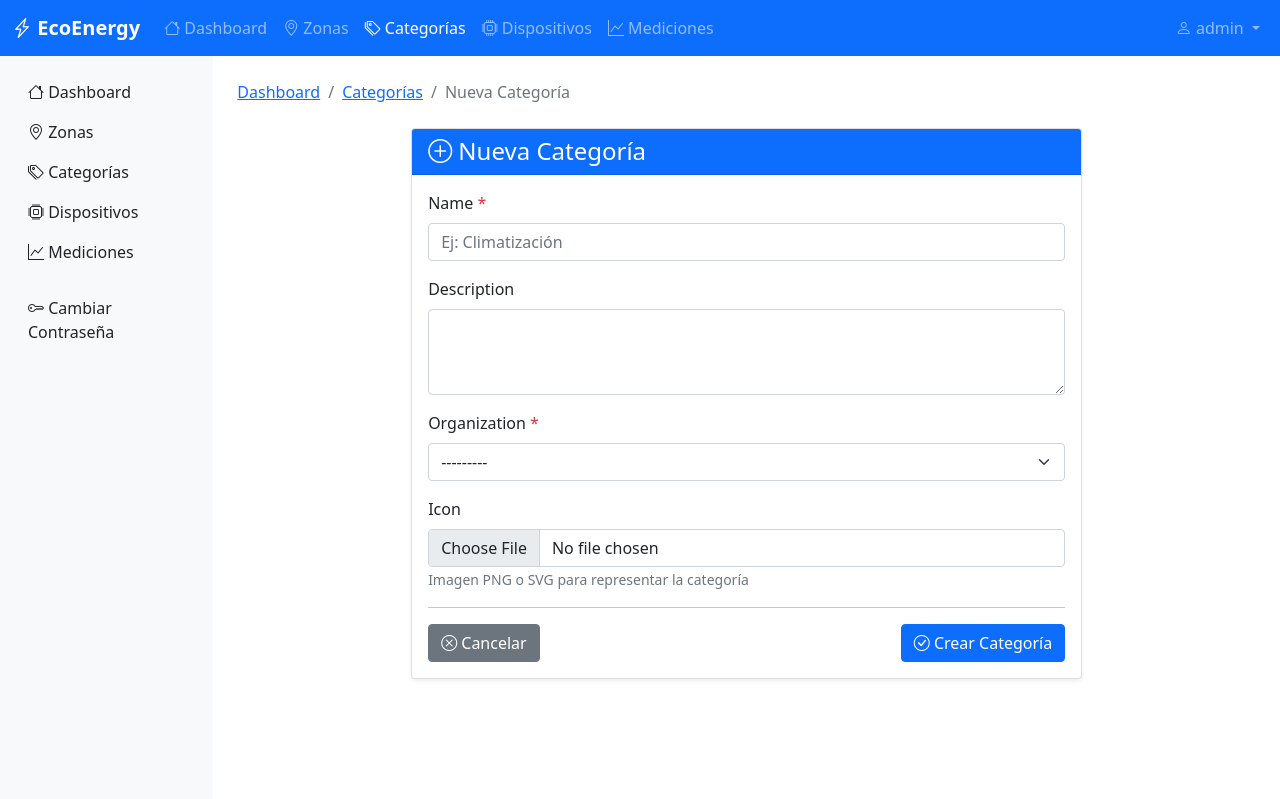
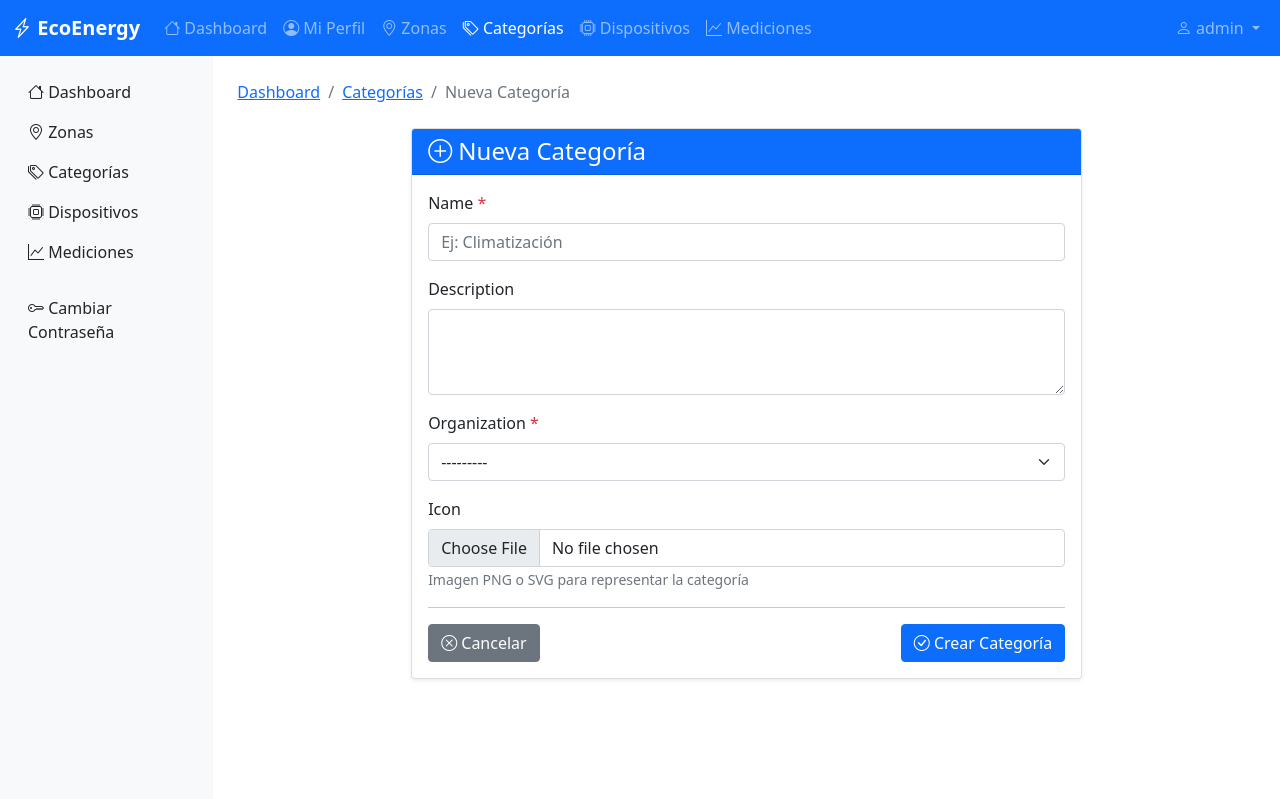
Before and after one commit to matiascastillo57/Unidad-I-Python_MC, a Django app: page /categorias/crear/ in a window 1280 px wide. Shown: the top 799 px of the page. Run offline with Django 4.2, Linux system fonts and the light colour scheme; a user stored in the database is signed in; data comes from the database, SQL or seed files in the repository; some libraries are stand-ins or nearby versions.

Commit message:
Sistema EcoEnergy completo con todos los requisitos

```diff
--- a/monitoring/templates/monitoring/base.html
+++ b/monitoring/templates/monitoring/base.html
@@ -63,6 +63,12 @@
                         <a class="nav-link {% if request.resolver_match.url_name == 'dashboard' %}active{% endif %}"
                            href="{% url 'dashboard' %}">
                             <i class="bi bi-house"></i> Dashboard
+                        </a>
+                    </li>
+
+                    <li class="nav-item">
+                            <a class="nav-link" href="{% url 'profile_view' %}">
+                            <i class="bi bi-person-circle"></i> Mi Perfil
                         </a>
                     </li>
 
```
